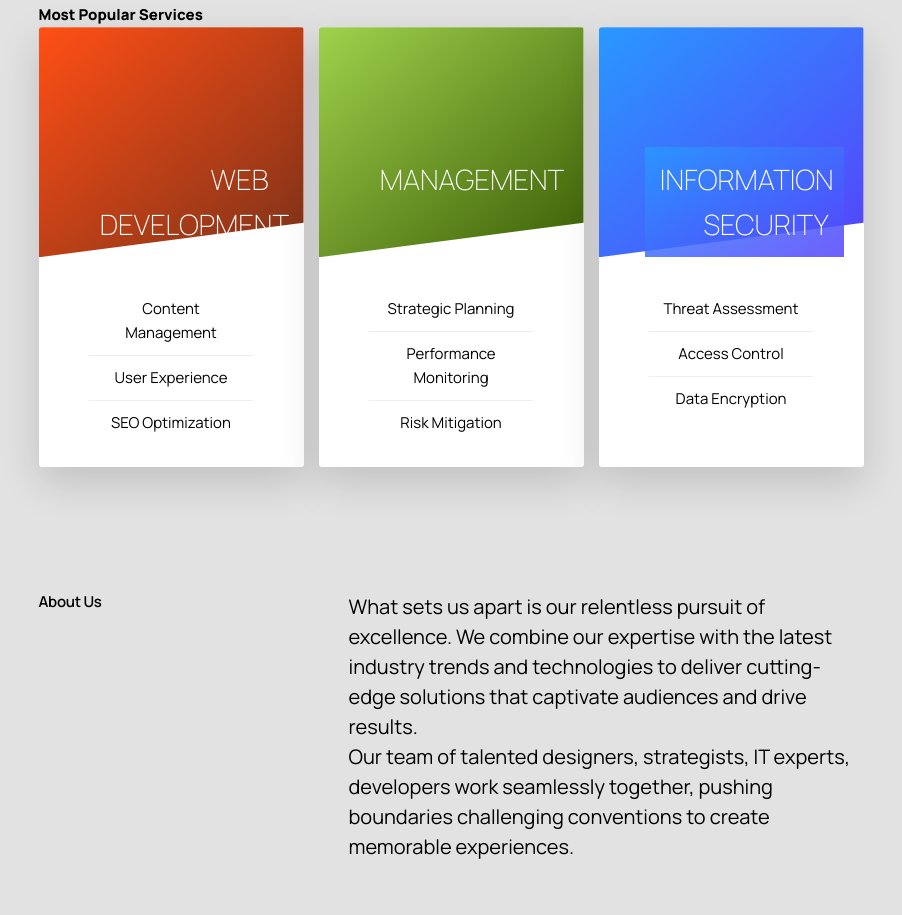
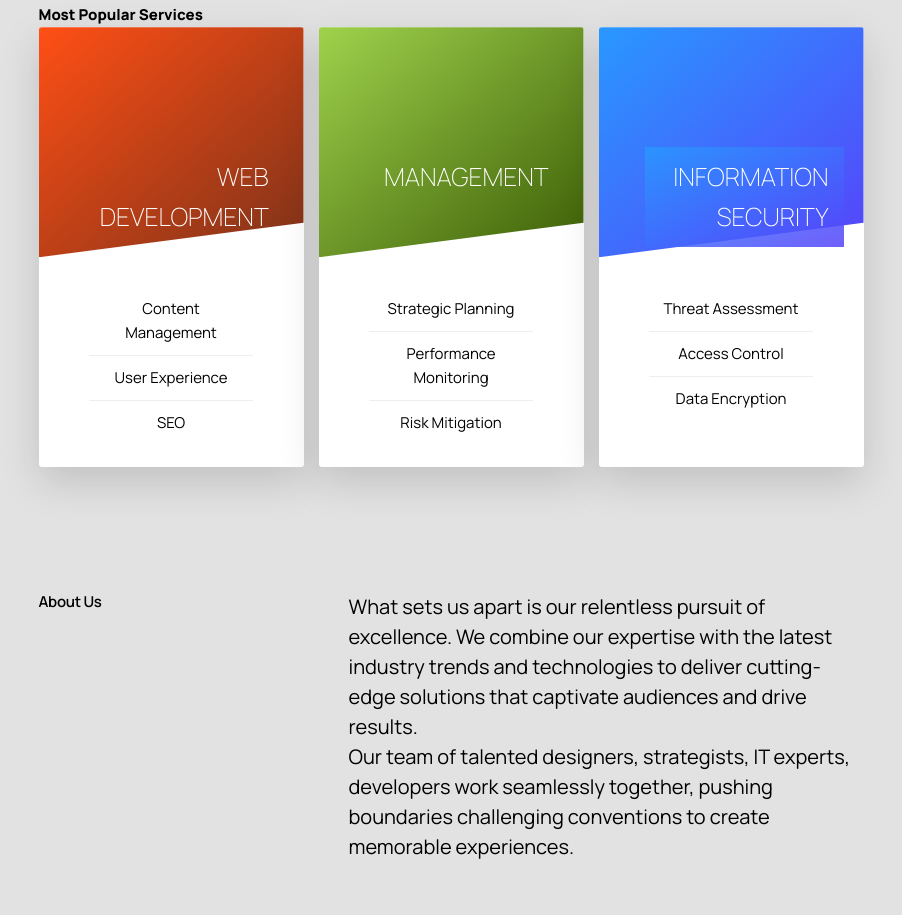
Before and after one commit to pseudoeazy/rogue, a plain HTML site: page index.html in a window 1280 px wide. Shown: the part 912-1827 px from the top of the page, without its empty margins (189-1091 px from the left). Drawn offline with Linux system fonts and the light colour scheme.

Commit message:
adjust card font-size

```diff
--- a/index.html
+++ b/index.html
@@ -107,7 +107,7 @@
                   <ul>
                     <li>Content Management</li>
                     <li>User Experience</li>
-                    <li>SEO Optimization</li>
+                    <li>SEO</li>
                   </ul>
                 </div>
               </div>
--- a/sass/components/_card.scss
+++ b/sass/components/_card.scss
@@ -76,7 +76,7 @@
         }
     }
     &__heading {
-        font-size: 2.8rem;
+        font-size: 2.5rem;
         font-weight: 300;
         text-transform: uppercase;
         text-align: right;
```
Also changed, not shown: css/style.css.
